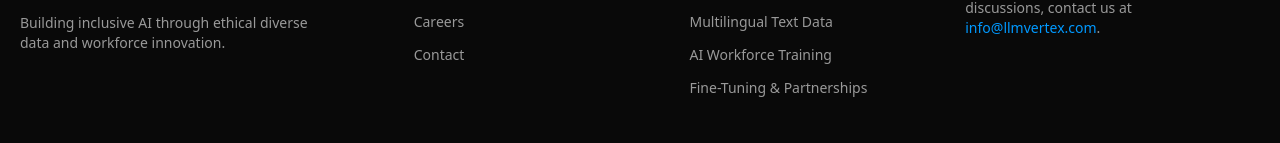
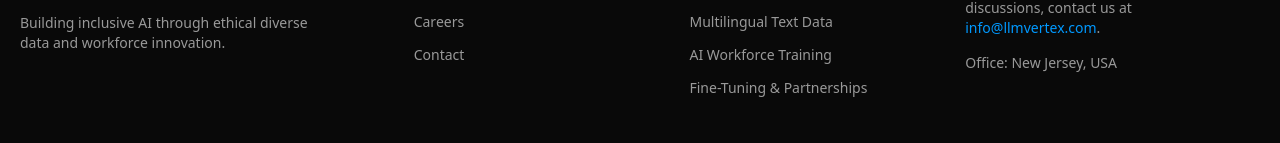
Before and after one commit to jualam/LLM_Vertex, a React (Vite) app: page / in a window 1280 px wide. Shown: the part 4841-4984 px from the top of the page. Built offline with nearby package versions, Linux system fonts and the light colour scheme.

Commit message:
Footer updated with address

```diff
--- a/src/ui/Footer.jsx
+++ b/src/ui/Footer.jsx
@@ -54,6 +54,9 @@ const Footer = () => {
                 info@llmvertex.com
               </a>
               .
+            </p>
+            <p className="mt-4 text-[14px] leading-[1.4]">
+              Office: New Jersey, USA
             </p>
           </div>
         </div>
```
